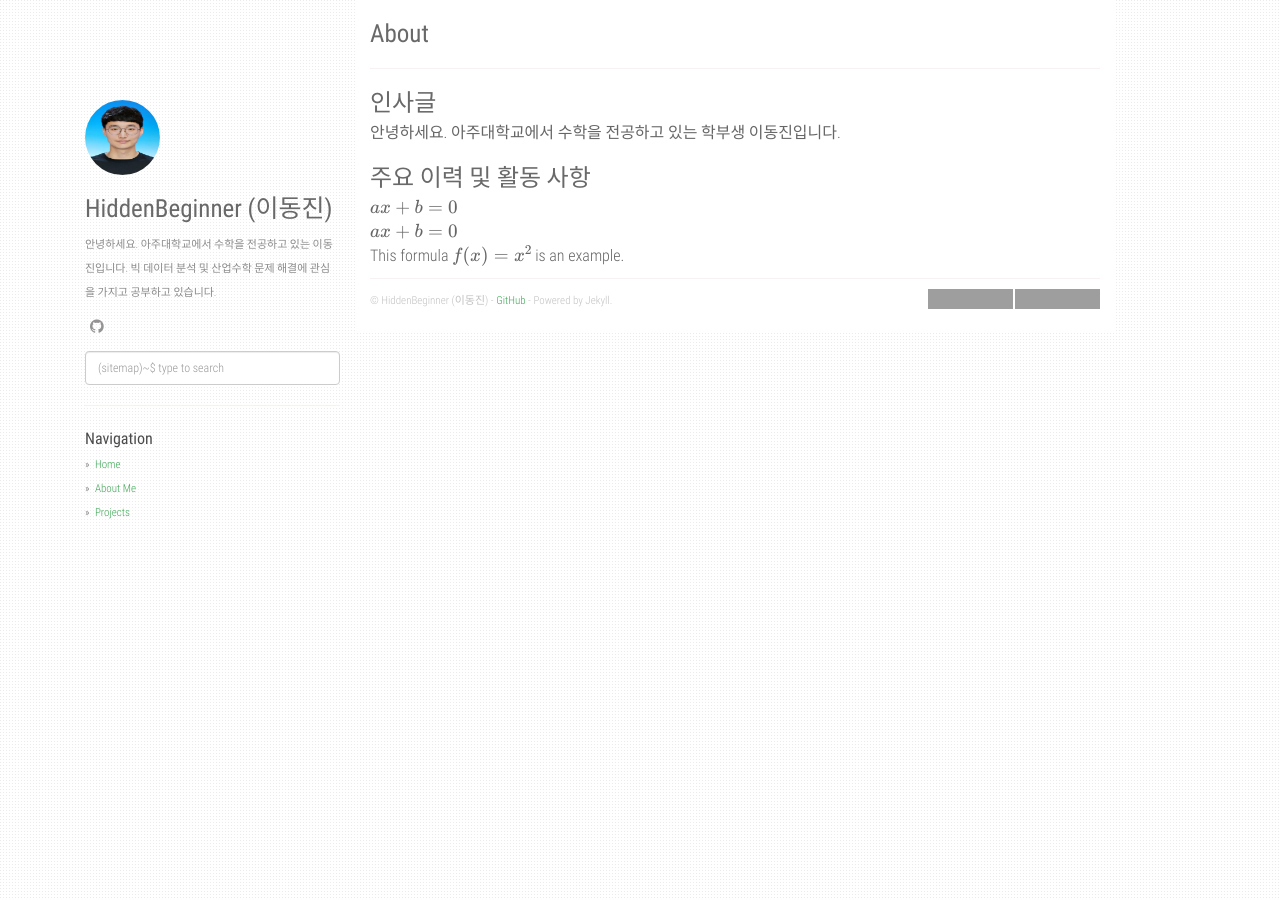
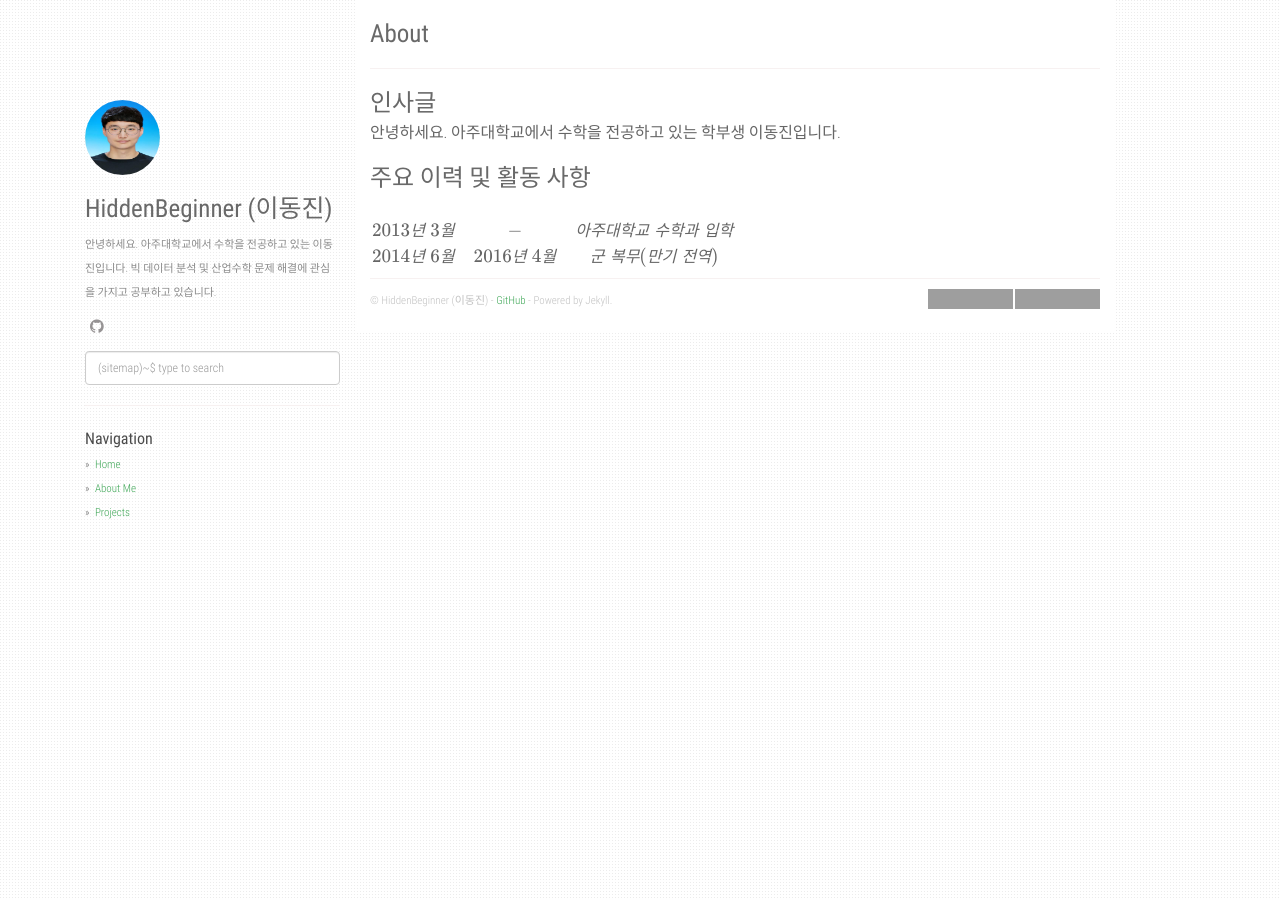
Before and after one commit to agusmakmun/agusmakmun.github.io, a Jekyll site: the page built from about.md, in a window 1280 px wide. Built offline with Jekyll 4.4.1, drawn with Linux system fonts in a browser that asks for light colours; formulas are drawn with MathJax 3; grey boxes are pictures that could not be loaded.

Commit message:
Update about.md

```diff
--- a/about.md
+++ b/about.md
@@ -8,6 +8,10 @@ use_math: true
 안녕하세요. 아주대학교에서 수학을 전공하고 있는 학부생 이동진입니다. <br/>
 
 ### 주요 이력 및 활동 사항
-$ax+b=0$ <br/>
-$$ax+b=0$$ <br/>
-This formula $f(x) = x^2$ is an example.
+<br/>
+$$
+\begin{matrix}
+2013년\;3월 & - & 아주대학교\;수학과\;입학 \\
+2014년\;6월 & 2016년\;4월 & 군\;복무(만기\;전역) \\
+\end{matrix}
+$$
```
